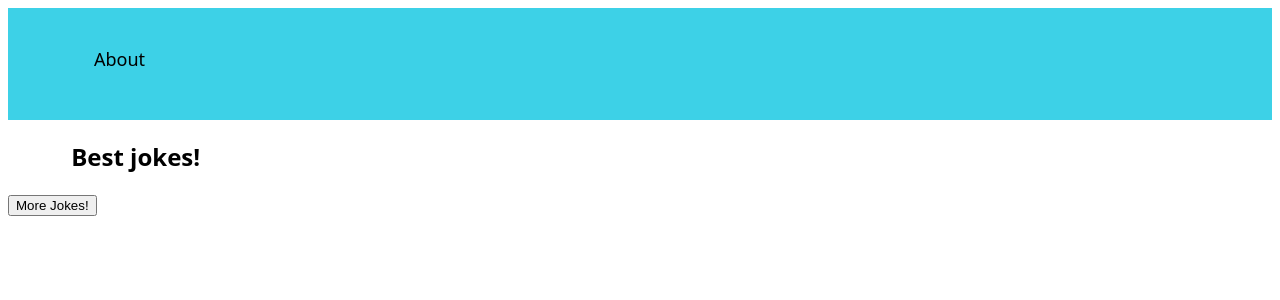
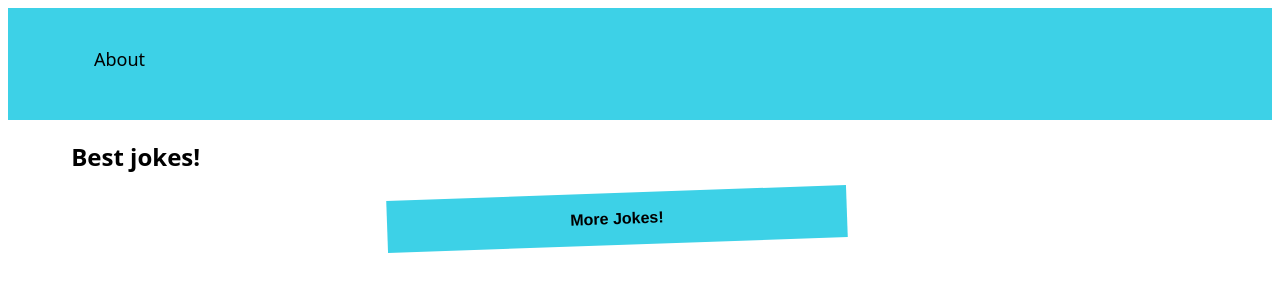
Before and after one commit to chsanleo/catsFacts, a React (Create React App) app: page /jokes in a window 1280 px wide. Shown: the top 300 px of the page. Built offline with nearby package versions, Linux system fonts and the light colour scheme.

Commit message:
add style to jokes page

```diff
--- a/src/views/jokes/jokes.jsx
+++ b/src/views/jokes/jokes.jsx
@@ -3,11 +3,13 @@ import React from 'react';
 import JokesList from '../../components/jokesList/jokesList.jsx'
 import { jokesService } from '../../services/jokesService.js';
 
+import './jokes.scss';
+
 class Jokes extends React.Component {
 
     render() {
         return(
-        <div>
+        <div className='jokes'>
             <JokesList key={this.setState}/>
             <button onClick={() => jokesService.getJokes()}> More Jokes!</button>
         </div>);
--- /dev/null
+++ b/src/views/jokes/jokes.scss
@@ -0,0 +1,45 @@
+.jokes {
+
+    button {
+        margin-left: 30%;
+        background-color: var(--background-color);
+        border: 0 solid #ffffff;
+        box-sizing: border-box;
+        display: flex;
+        font-size: 1rem;
+        font-weight: 700;
+        justify-content: center;
+        line-height: 1.75rem;
+        padding: .75rem 1.65rem;
+        position: relative;
+        text-align: center;
+        width: 100%;
+        max-width: 460px;
+        position: relative;
+        cursor: pointer;
+        transform: rotate(-2deg);
+        user-select: none;
+        -webkit-user-select: none;
+        touch-action: manipulation;
+    }
+
+    .button:focus {
+        outline: 0;
+    }
+
+    .button:after {
+        content: '';
+        position: absolute;
+        border: 1px solid #000000;
+        bottom: 4px;
+        left: 4px;
+        width: calc(100% - 1px);
+        height: calc(100% - 1px);
+    }
+
+    .button:hover:after {
+        bottom: 2px;
+        left: 2px;
+    }
+
+}
```
